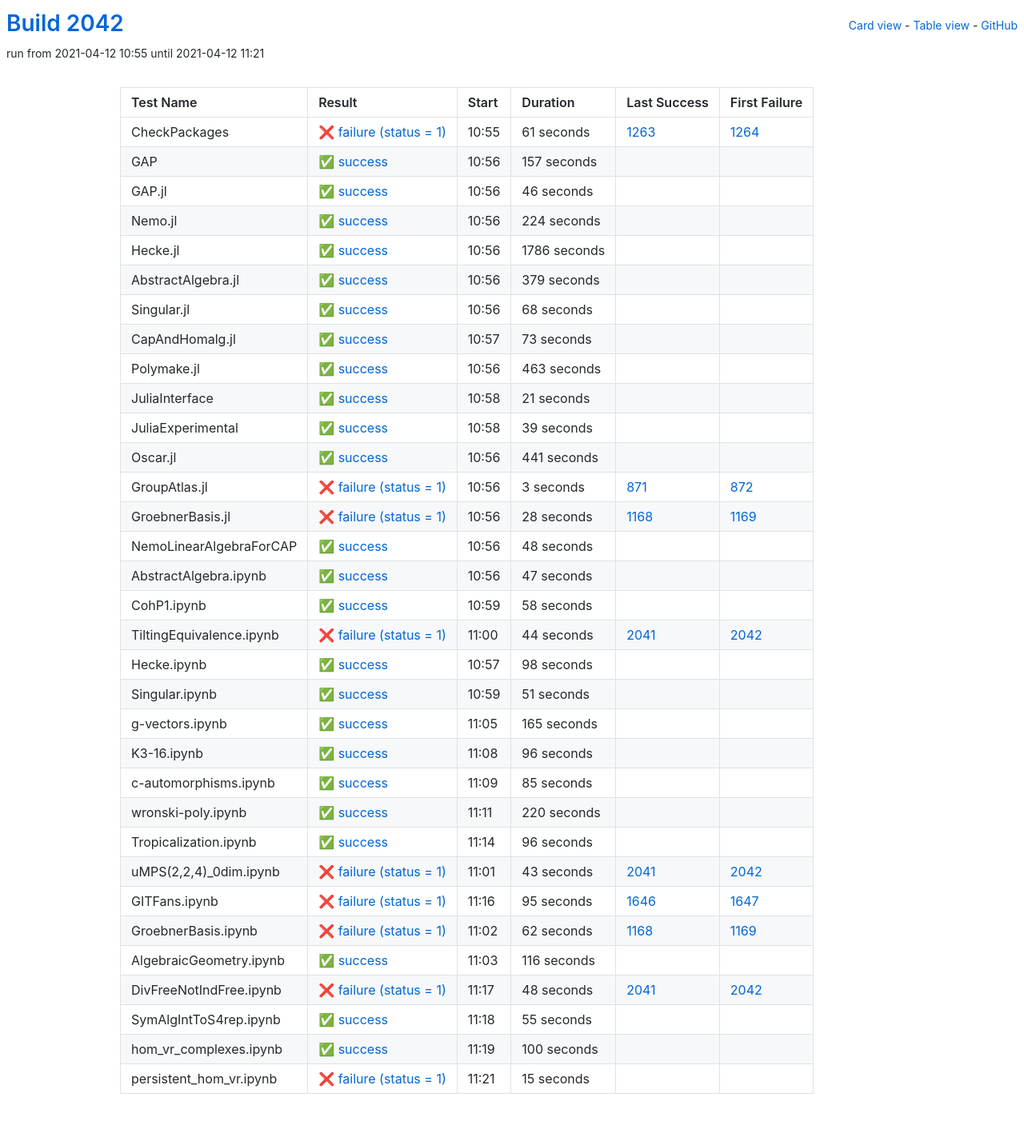
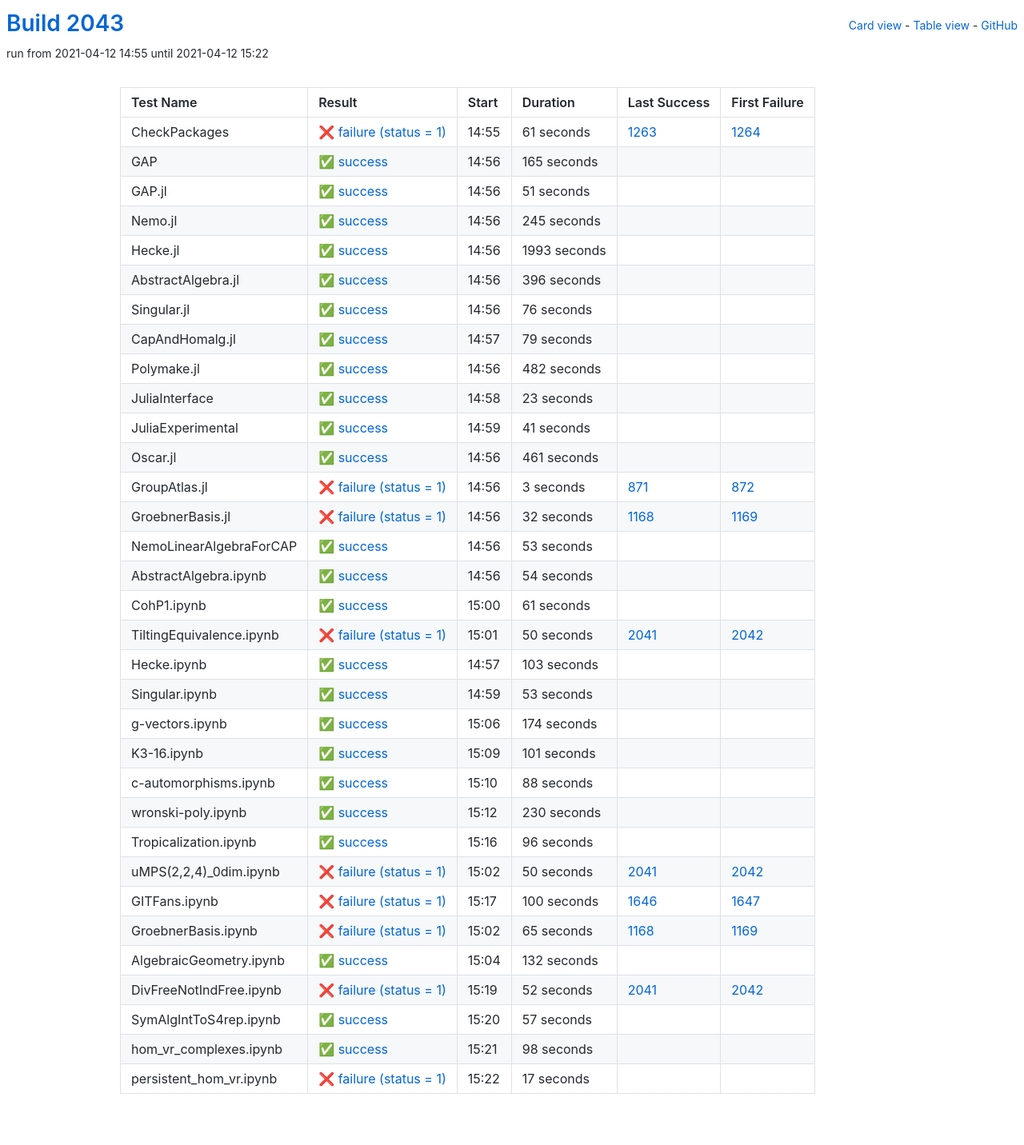
Before and after one commit to oscar-system/oscar-ci-status-stable, a Jekyll site: the page built from table.html, in a window 1280 px wide. Shown: the whole page at 80% size. Built offline with Jekyll 4.4.1, drawn with Linux system fonts in a browser that asks for light colours.

Commit message:
Build #2043

```diff
--- a/_data/ci.yml
+++ b/_data/ci.yml
@@ -1,6 +1,6 @@
 ---
-build: 2042
-build_url: https://oscarci.mathematik.uni-kl.de/job/oscar-stable/2042/
+build: 2043
+build_url: https://oscarci.mathematik.uni-kl.de/job/oscar-stable/2043/
 job: oscar-stable
 organization: oscar-system
 repo: oscar-ci-status-stable
@@ -8,8 +8,8 @@ repourl: https://github.com/oscar-system/oscar-ci-status-stable
 tests:
 - name: CheckPackages
   id: checkpackages
-  log: https://oscarci.mathematik.uni-kl.de/job/oscar-stable/2042/artifact/logs/build-2042/CheckPackages.log
-  start: 2021-04-12 10:55
+  log: https://oscarci.mathematik.uni-kl.de/job/oscar-stable/2043/artifact/logs/build-2043/CheckPackages.log
+  start: 2021-04-12 14:55
   success: false
   exitcode: 1
   status: failure
@@ -20,140 +20,140 @@ tests:
   first_failure_url: https://oscarci.mathematik.uni-kl.de/job/oscar-stable/1264/
 - name: GAP
   id: gap
-  log: https://oscarci.mathematik.uni-kl.de/job/oscar-stable/2042/artifact/logs/build-2042/GAP.log
-  start: 2021-04-12 10:56
+  log: https://oscarci.mathematik.uni-kl.de/job/oscar-stable/2043/artifact/logs/build-2043/GAP.log
+  start: 2021-04-12 14:56
   success: true
   exitcode: 0
   status: success
-  duration: 157
+  duration: 165
   last_success: false
   last_success_url:
   first_failure: false
   first_failure_url:
 - name: GAP.jl
   id: gap-jl
-  log: https://oscarci.mathematik.uni-kl.de/job/oscar-stable/2042/artifact/logs/build-2042/GAP.jl.log
-  start: 2021-04-12 10:56
+  log: https://oscarci.mathematik.uni-kl.de/job/oscar-stable/2043/artifact/logs/build-2043/GAP.jl.log
+  start: 2021-04-12 14:56
   success: true
   exitcode: 0
   status: success
-  duration: 46
+  duration: 51
   last_success: false
   last_success_url:
   first_failure: false
   first_failure_url:
 - name: Nemo.jl
   id: nemo-jl
-  log: https://oscarci.mathematik.uni-kl.de/job/oscar-stable/2042/artifact/logs/build-2042/Nemo.jl.log
-  start: 2021-04-12 10:56
+  log: https://oscarci.mathematik.uni-kl.de/job/oscar-stable/2043/artifact/logs/build-2043/Nemo.jl.log
+  start: 2021-04-12 14:56
   success: true
   exitcode: 0
   status: success
-  duration: 224
+  duration: 245
   last_success: false
   last_success_url:
   first_failure: false
   first_failure_url:
 - name: Hecke.jl
   id: hecke-jl
-  log: https://oscarci.mathematik.uni-kl.de/job/oscar-stable/2042/artifact/logs/build-2042/Hecke.jl.log
-  start: 2021-04-12 10:56
+  log: https://oscarci.mathematik.uni-kl.de/job/oscar-stable/2043/artifact/logs/build-2043/Hecke.jl.log
+  start: 2021-04-12 14:56
   success: true
   exitcode: 0
   status: success
-  duration: 1786
+  duration: 1993
   last_success: false
   last_success_url:
   first_failure: false
   first_failure_url:
 - name: AbstractAlgebra.jl
   id: abstractalgebra-jl
-  log: https://oscarci.mathematik.uni-kl.de/job/oscar-stable/2042/artifact/logs/build-2042/AbstractAlgebra.jl.log
-  start: 2021-04-12 10:56
+  log: https://oscarci.mathematik.uni-kl.de/job/oscar-stable/2043/artifact/logs/build-2043/AbstractAlgebra.jl.log
+  start: 2021-04-12 14:56
   success: true
   exitcode: 0
   status: success
-  duration: 379
+  duration: 396
   last_success: false
   last_success_url:
   first_failure: false
   first_failure_url:
 - name: Singular.jl
   id: singular-jl
-  log: https://oscarci.mathematik.uni-kl.de/job/oscar-stable/2042/artifact/logs/build-2042/Singular.jl.log
-  start: 2021-04-12 10:56
+  log: https://oscarci.mathematik.uni-kl.de/job/oscar-stable/2043/artifact/logs/build-2043/Singular.jl.log
+  start: 2021-04-12 14:56
   success: true
   exitcode: 0
   status: success
-  duration: 68
+  duration: 76
   last_success: false
   last_success_url:
   first_failure: false
   first_failure_url:
 - name: CapAndHomalg.jl
   id: capandhomalg-jl
-  log: https://oscarci.mathematik.uni-kl.de/job/oscar-stable/2042/artifact/logs/build-2042/CapAndHomalg.jl.log
-  start: 2021-04-12 10:57
+  log: https://oscarci.mathematik.uni-kl.de/job/oscar-stable/2043/artifact/logs/build-2043/CapAndHomalg.jl.log
+  start: 2021-04-12 14:57
   success: true
   exitcode: 0
   status: success
-  duration: 73
+  duration: 79
   last_success: false
   last_success_url:
   first_failure: false
   first_failure_url:
 - name: Polymake.jl
   id: polymake-jl
-  log: https://oscarci.mathematik.uni-kl.de/job/oscar-stable/2042/artifact/logs/build-2042/Polymake.jl.log
-  start: 2021-04-12 10:56
+  log: https://oscarci.mathematik.uni-kl.de/job/oscar-stable/2043/artifact/logs/build-2043/Polymake.jl.log
+  start: 2021-04-12 14:56
   success: true
   exitcode: 0
   status: success
-  duration: 463
+  duration: 482
   last_success: false
   last_success_url:
   first_failure: false
   first_failure_url:
 - name: JuliaInterface
   id: juliainterface
-  log: https://oscarci.mathematik.uni-kl.de/job/oscar-stable/2042/artifact/logs/build-2042/JuliaInterface.log
-  start: 2021-04-12 10:58
+  log: https://oscarci.mathematik.uni-kl.de/job/oscar-stable/2043/artifact/logs/build-2043/JuliaInterface.log
+  start: 2021-04-12 14:58
   success: true
   exitcode: 0
   status: success
-  duration: 21
+  duration: 23
   last_success: false
   last_success_url:
   first_failure: false
   first_failure_url:
 - name: JuliaExperimental
   id: juliaexperimental
-  log: https://oscarci.mathematik.uni-kl.de/job/oscar-stable/2042/artifact/logs/build-2042/JuliaExperimental.log
-  start: 2021-04-12 10:58
+  log: https://oscarci.mathematik.uni-kl.de/job/oscar-stable/2043/artifact/logs/build-2043/JuliaExperimental.log
+  start: 2021-04-12 14:59
   success: true
   exitcode: 0
   status: success
-  duration: 39
+  duration: 41
   last_success: false
   last_success_url:
   first_failure: false
   first_failure_url:
 - name: Oscar.jl
   id: oscar-jl
-  log: https://oscarci.mathematik.uni-kl.de/job/oscar-stable/2042/artifact/logs/build-2042/Oscar.jl.log
-  start: 2021-04-12 10:56
+  log: https://oscarci.mathematik.uni-kl.de/job/oscar-stable/2043/artifact/logs/build-2043/Oscar.jl.log
+  start: 2021-04-12 14:56
   success: true
   exitcode: 0
   status: success
-  duration: 441
+  duration: 461
   last_success: false
   last_success_url:
   first_failure: false
   first_failure_url:
 - name: GroupAtlas.jl
   id: groupatlas-jl
-  log: https://oscarci.mathematik.uni-kl.de/job/oscar-stable/2042/artifact/logs/build-2042/GroupAtlas.jl.log
-  start: 2021-04-12 10:56
+  log: https://oscarci.mathematik.uni-kl.de/job/oscar-stable/2043/artifact/logs/build-2043/GroupAtlas.jl.log
+  start: 2021-04-12 14:56
   success: false
   exitcode: 1
   status: failure
@@ -164,140 +164,140 @@ tests:
   first_failure_url: https://oscarci.mathematik.uni-kl.de/job/oscar-stable/872/
 - name: GroebnerBasis.jl
   id: groebnerbasis-jl
-  log: https://oscarci.mathematik.uni-kl.de/job/oscar-stable/2042/artifact/logs/build-2042/GroebnerBasis.jl.log
-  start: 2021-04-12 10:56
+  log: https://oscarci.mathematik.uni-kl.de/job/oscar-stable/2043/artifact/logs/build-2043/GroebnerBasis.jl.log
+  start: 2021-04-12 14:56
   success: false
   exitcode: 1
   status: failure
-  duration: 28
+  duration: 32
   last_success: 1168
   last_success_url: https://oscarci.mathematik.uni-kl.de/job/oscar-stable/1168/
   first_failure: 1169
   first_failure_url: https://oscarci.mathematik.uni-kl.de/job/oscar-stable/1169/
 - name: NemoLinearAlgebraForCAP
   id: nemolinearalgebraforcap
-  log: https://oscarci.mathematik.uni-kl.de/job/oscar-stable/2042/artifact/logs/build-2042/NemoLinearAlgebraForCAP.log
-  start: 2021-04-12 10:56
+  log: https://oscarci.mathematik.uni-kl.de/job/oscar-stable/2043/artifact/logs/build-2043/NemoLinearAlgebraForCAP.log
+  start: 2021-04-12 14:56
   success: true
   exitcode: 0
   status: success
-  duration: 48
+  duration: 53
   last_success: false
   last_success_url:
   first_failure: false
   first_failure_url:
 - name: AbstractAlgebra.ipynb
   id: abstractalgebra-ipynb
-  log: https://oscarci.mathematik.uni-kl.de/job/oscar-stable/2042/artifact/logs/build-2042/AbstractAlgebra.ipynb.log
-  start: 2021-04-12 10:56
+  log: https://oscarci.mathematik.uni-kl.de/job/oscar-stable/2043/artifact/logs/build-2043/AbstractAlgebra.ipynb.log
+  start: 2021-04-12 14:56
   success: true
   exitcode: 0
   status: success
-  duration: 47
+  duration: 54
   last_success: false
   last_success_url:
   first_failure: false
   first_failure_url:
 - name: CohP1.ipynb
   id: cohp1-ipynb
-  log: https://oscarci.mathematik.uni-kl.de/job/oscar-stable/2042/artifact/logs/build-2042/CohP1.ipynb.log
-  start: 2021-04-12 10:59
+  log: https://oscarci.mathematik.uni-kl.de/job/oscar-stable/2043/artifact/logs/build-2043/CohP1.ipynb.log
+  start: 2021-04-12 15:00
   success: true
   exitcode: 0
   status: success
-  duration: 58
+  duration: 61
   last_success: false
   last_success_url:
   first_failure: false
   first_failure_url:
 - name: TiltingEquivalence.ipynb
   id: tiltingequivalence-ipynb
-  log: https://oscarci.mathematik.uni-kl.de/job/oscar-stable/2042/artifact/logs/build-2042/TiltingEquivalence.ipynb.log
-  start: 2021-04-12 11:00
+  log: https://oscarci.mathematik.uni-kl.de/job/oscar-stable/2043/artifact/logs/build-2043/TiltingEquivalence.ipynb.log
+  start: 2021-04-12 15:01
   success: false
   exitcode: 1
   status: failure
-  duration: 44
+  duration: 50
   last_success: 2041
   last_success_url: https://oscarci.mathematik.uni-kl.de/job/oscar-stable/2041/
   first_failure: 2042
   first_failure_url: https://oscarci.mathematik.uni-kl.de/job/oscar-stable/2042/
 - name: Hecke.ipynb
   id: hecke-ipynb
-  log: https://oscarci.mathematik.uni-kl.de/job/oscar-stable/2042/artifact/logs/build-2042/Hecke.ipynb.log
-  start: 2021-04-12 10:57
+  log: https://oscarci.mathematik.uni-kl.de/job/oscar-stable/2043/artifact/logs/build-2043/Hecke.ipynb.log
+  start: 2021-04-12 14:57
   success: true
   exitcode: 0
   status: success
-  duration: 98
+  duration: 103
   last_success: false
   last_success_url:
   first_failure: false
   first_failure_url:
 - name: Singular.ipynb
   id: singular-ipynb
-  log: https://oscarci.mathematik.uni-kl.de/job/oscar-stable/2042/artifact/logs/build-2042/Singular.ipynb.log
-  start: 2021-04-12 10:59
+  log: https://oscarci.mathematik.uni-kl.de/job/oscar-stable/2043/artifact/logs/build-2043/Singular.ipynb.log
+  start: 2021-04-12 14:59
   success: true
   exitcode: 0
   status: success
-  duration: 51
+  duration: 53
   last_success: false
   last_success_url:
   first_failure: false
   first_failure_url:
 - name: g-vectors.ipynb
   id: g-vectors-ipynb
-  log: https://oscarci.mathematik.uni-kl.de/job/oscar-stable/2042/artifact/logs/build-2042/g-vectors.ipynb.log
-  start: 2021-04-12 11:05
+  log: https://oscarci.mathematik.uni-kl.de/job/oscar-stable/2043/artifact/logs/build-2043/g-vectors.ipynb.log
+  start: 2021-04-12 15:06
   success: true
   exitcode: 0
   status: success
-  duration: 165
+  duration: 174
   last_success: false
   last_success_url:
   first_failure: false
   first_failure_url:
 - name: K3-16.ipynb
   id: k3-16-ipynb
-  log: https://oscarci.mathematik.uni-kl.de/job/oscar-stable/2042/artifact/logs/build-2042/K3-16.ipynb.log
-  start: 2021-04-12 11:08
+  log: https://oscarci.mathematik.uni-kl.de/job/oscar-stable/2043/artifact/logs/build-2043/K3-16.ipynb.log
+  start: 2021-04-12 15:09
   success: true
   exitcode: 0
   status: success
-  duration: 96
+  duration: 101
   last_success: false
   last_success_url:
   first_failure: false
   first_failure_url:
 - name: c-automorphisms.ipynb
   id: c-automorphisms-ipynb
-  log: https://oscarci.mathematik.uni-kl.de/job/oscar-stable/2042/artifact/logs/build-2042/c-automorphisms.ipynb.log
-  start: 2021-04-12 11:09
+  log: https://oscarci.mathematik.uni-kl.de/job/oscar-stable/2043/artifact/logs/build-2043/c-automorphisms.ipynb.log
+  start: 2021-04-12 15:10
   success: true
   exitcode: 0
   status: success
-  duration: 85
+  duration: 88
   last_success: false
   last_success_url:
   first_failure: false
   first_failure_url:
 - name: wronski-poly.ipynb
   id: wronski-poly-ipynb
-  log: https://oscarci.mathematik.uni-kl.de/job/oscar-stable/2042/artifact/logs/build-2042/wronski-poly.ipynb.log
-  start: 2021-04-12 11:11
+  log: https://oscarci.mathematik.uni-kl.de/job/oscar-stable/2043/artifact/logs/build-2043/wronski-poly.ipynb.log
+  start: 2021-04-12 15:12
   success: true
   exitcode: 0
   status: success
-  duration: 220
+  duration: 230
   last_success: false
   last_success_url:
   first_failure: false
   first_failure_url:
 - name: Tropicalization.ipynb
   id: tropicalization-ipynb
-  log: https://oscarci.mathematik.uni-kl.de/job/oscar-stable/2042/artifact/logs/build-2042/Tropicalization.ipynb.log
-  start: 2021-04-12 11:14
+  log: https://oscarci.mathematik.uni-kl.de/job/oscar-stable/2043/artifact/logs/build-2043/Tropicalization.ipynb.log
+  start: 2021-04-12 15:16
   success: true
   exitcode: 0
   status: success
@@ -308,96 +308,96 @@ tests:
   first_failure_url:
 - name: uMPS(2,2,4)_0dim.ipynb
   id: umps-2-2-4-0dim-ipynb
-  log: https://oscarci.mathematik.uni-kl.de/job/oscar-stable/2042/artifact/logs/build-2042/uMPS-2-2-4-_0dim.ipynb.log
-  start: 2021-04-12 11:01
+  log: https://oscarci.mathematik.uni-kl.de/job/oscar-stable/2043/artifact/logs/build-2043/uMPS-2-2-4-_0dim.ipynb.log
+  start: 2021-04-12 15:02
   success: false
   exitcode: 1
   status: failure
-  duration: 43
+  duration: 50
   last_success: 2041
   last_success_url: https://oscarci.mathematik.uni-kl.de/job/oscar-stable/2041/
   first_failure: 2042
   first_failure_url: https://oscarci.mathematik.uni-kl.de/job/oscar-stable/2042/
 - name: GITFans.ipynb
   id: gitfans-ipynb
-  log: https://oscarci.mathematik.uni-kl.de/job/oscar-stable/2042/artifact/logs/build-2042/GITFans.ipynb.log
-  start: 2021-04-12 11:16
+  log: https://oscarci.mathematik.uni-kl.de/job/oscar-stable/2043/artifact/logs/build-2043/GITFans.ipynb.log
+  start: 2021-04-12 15:17
   success: false
   exitcode: 1
   status: failure
-  duration: 95
+  duration: 100
   last_success: 1646
   last_success_url: https://oscarci.mathematik.uni-kl.de/job/oscar-stable/1646/
   first_failure: 1647
   first_failure_url: https://oscarci.mathematik.uni-kl.de/job/oscar-stable/1647/
 - name: GroebnerBasis.ipynb
   id: groebnerbasis-ipynb
-  log: https://oscarci.mathematik.uni-kl.de/job/oscar-stable/2042/artifact/logs/build-2042/GroebnerBasis.ipynb.log
-  start: 2021-04-12 11:02
+  log: https://oscarci.mathematik.uni-kl.de/job/oscar-stable/2043/artifact/logs/build-2043/GroebnerBasis.ipynb.log
+  start: 2021-04-12 15:02
   success: false
   exitcode: 1
   status: failure
-  duration: 62
+  duration: 65
   last_success: 1168
   last_success_url: https://oscarci.mathematik.uni-kl.de/job/oscar-stable/1168/
   first_failure: 1169
   first_failure_url: https://oscarci.mathematik.uni-kl.de/job/oscar-stable/1169/
 - name: AlgebraicGeometry.ipynb
   id: algebraicgeometry-ipynb
-  log: https://oscarci.mathematik.uni-kl.de/job/oscar-stable/2042/artifact/logs/build-2042/AlgebraicGeometry.ipynb.log
-  start: 2021-04-12 11:03
+  log: https://oscarci.mathematik.uni-kl.de/job/oscar-stable/2043/artifact/logs/build-2043/AlgebraicGeometry.ipynb.log
+  start: 2021-04-12 15:04
   success: true
   exitcode: 0
   status: success
-  duration: 116
+  duration: 132
   last_success: false
   last_success_url:
   first_failure: false
   first_failure_url:
 - name: DivFreeNotIndFree.ipynb
   id: divfreenotindfree-ipynb
-  log: https://oscarci.mathematik.uni-kl.de/job/oscar-stable/2042/artifact/logs/build-2042/DivFreeNotIndFree.ipynb.log
-  start: 2021-04-12 11:17
+  log: https://oscarci.mathematik.uni-kl.de/job/oscar-stable/2043/artifact/logs/build-2043/DivFreeNotIndFree.ipynb.log
+  start: 2021-04-12 15:19
   success: false
   exitcode: 1
   status: failure
-  duration: 48
+  duration: 52
   last_success: 2041
   last_success_url: https://oscarci.mathematik.uni-kl.de/job/oscar-stable/2041/
   first_failure: 2042
   first_failure_url: https://oscarci.mathematik.uni-kl.de/job/oscar-stable/2042/
 - name: SymAlgIntToS4rep.ipynb
   id: symalginttos4rep-ipynb
-  log: https://oscarci.mathematik.uni-kl.de/job/oscar-stable/2042/artifact/logs/build-2042/SymAlgIntToS4rep.ipynb.log
-  start: 2021-04-12 11:18
+  log: https://oscarci.mathematik.uni-kl.de/job/oscar-stable/2043/artifact/logs/build-2043/SymAlgIntToS4rep.ipynb.log
+  start: 2021-04-12 15:20
   success: true
   exitcode: 0
   status: success
-  duration: 55
+  duration: 57
   last_success: false
   last_success_url:
   first_failure: false
   first_failure_url:
 - name: hom_vr_complexes.ipynb
   id: hom-vr-complexes-ipynb
-  log: https://oscarci.mathematik.uni-kl.de/job/oscar-stable/2042/artifact/logs/build-2042/hom_vr_complexes.ipynb.log
-  start: 2021-04-12 11:19
+  log: https://oscarci.mathematik.uni-kl.de/job/oscar-stable/2043/artifact/logs/build-2043/hom_vr_complexes.ipynb.log
+  start: 2021-04-12 15:21
   success: true
   exitcode: 0
   status: success
-  duration: 100
+  duration: 98
   last_success: false
   last_success_url:
   first_failure: false
   first_failure_url:
 - name: persistent_hom_vr.ipynb
   id: persistent-hom-vr-ipynb
-  log: https://oscarci.mathematik.uni-kl.de/job/oscar-stable/2042/artifact/logs/build-2042/persistent_hom_vr.ipynb.log
-  start: 2021-04-12 11:21
+  log: https://oscarci.mathematik.uni-kl.de/job/oscar-stable/2043/artifact/logs/build-2043/persistent_hom_vr.ipynb.log
+  start: 2021-04-12 15:22
   success: false
   exitcode: 1
   status: failure
-  duration: 15
+  duration: 17
   last_success: false
   last_success_url:
   first_failure: false
```
Also changed, not shown: README.md.
